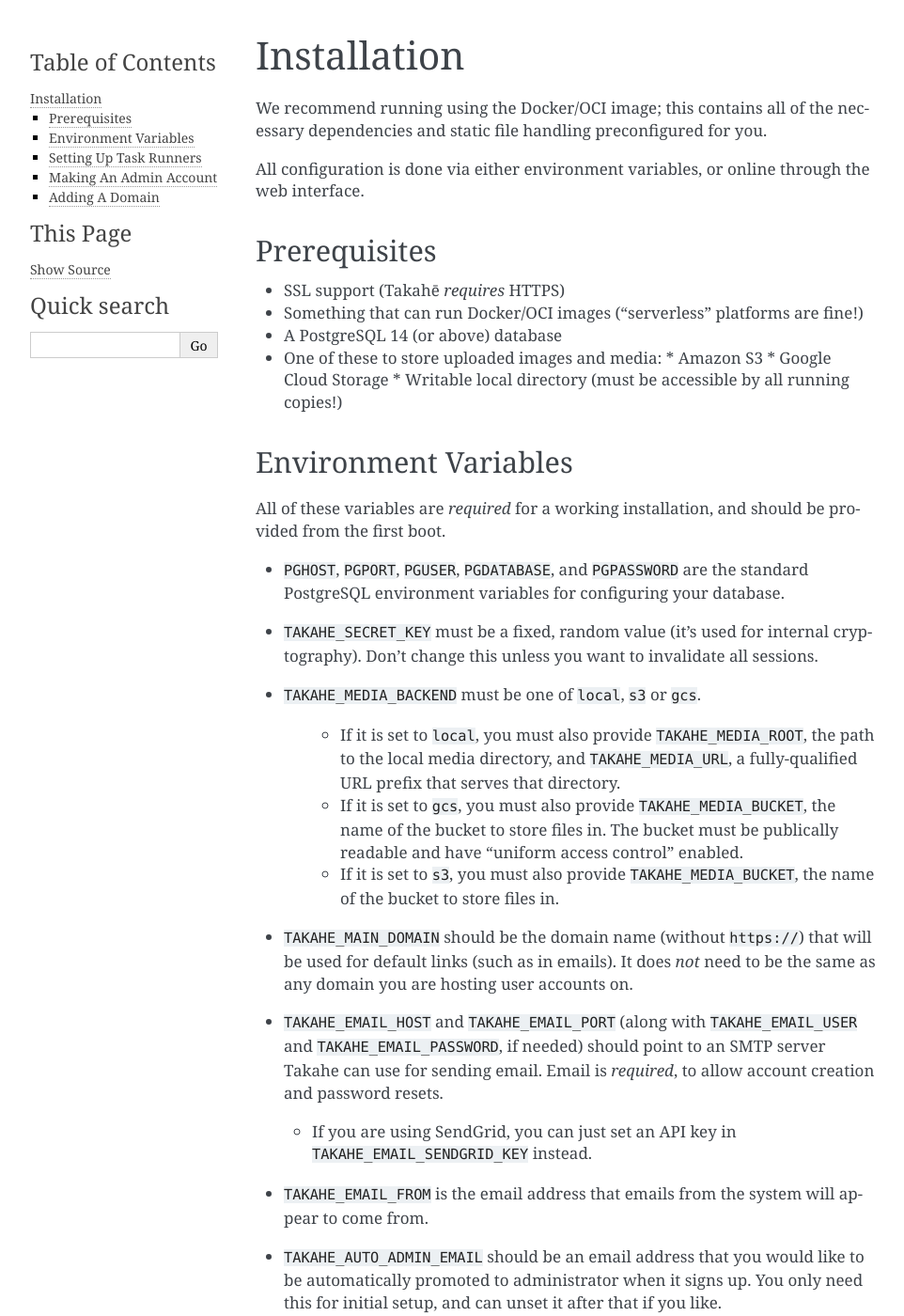
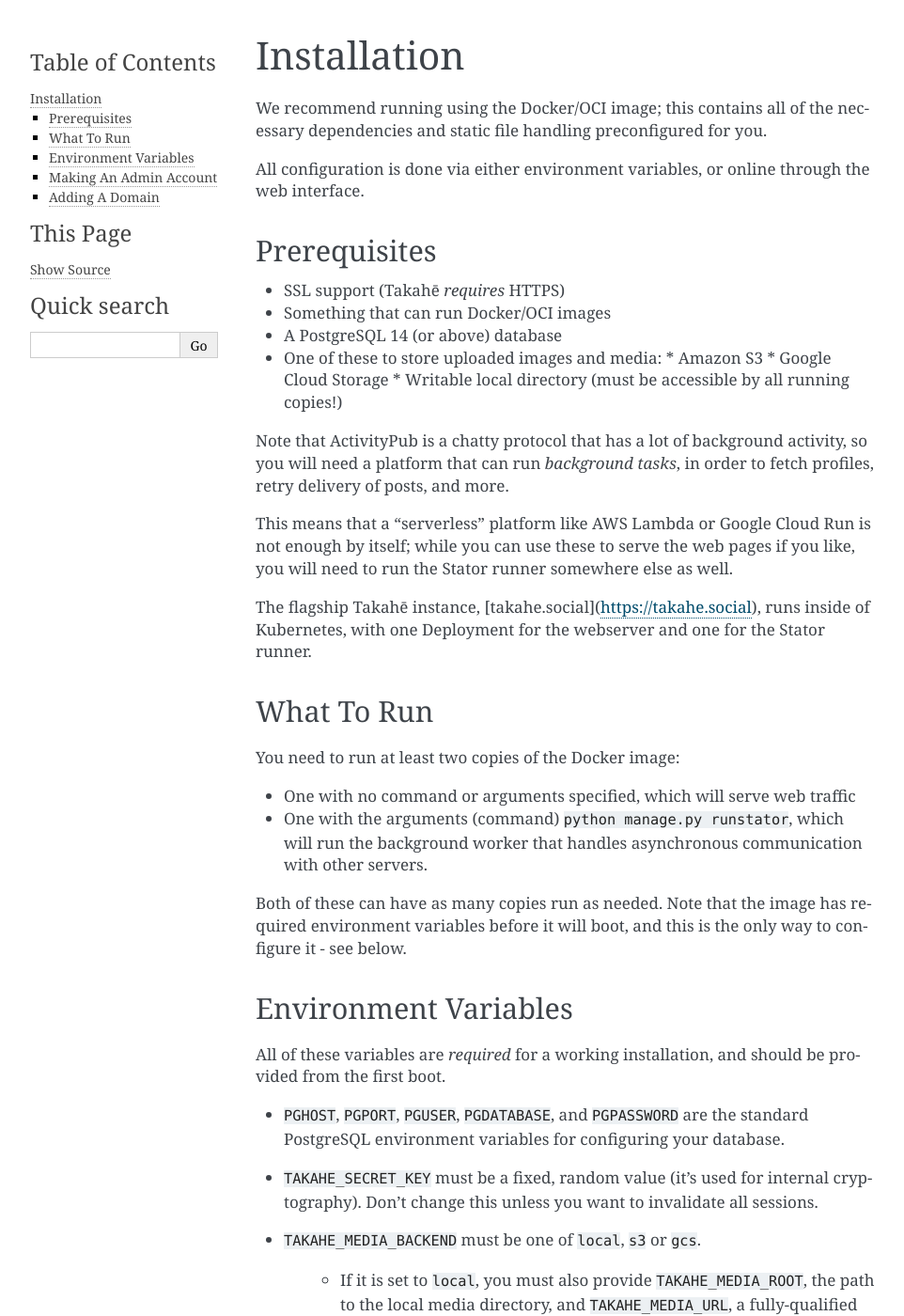
Before and after one commit to jointakahe/takahe, a Sphinx documentation site: the page built from docs/installation.rst, in a window 1280 px wide and 1400 px high. Shown: the whole window at 94% size, without its empty margins (148-1110 px from the left). Built offline with Sphinx 7.4.7, drawn with Linux system fonts in a browser that asks for light colours; some of the changed text lies outside the part shown.

Commit message:
More docs setup

```diff
--- a/docs/installation.rst
+++ b/docs/installation.rst
@@ -12,12 +12,39 @@
 -------------
 
 * SSL support (Takahē *requires* HTTPS)
-* Something that can run Docker/OCI images ("serverless" platforms are fine!)
+* Something that can run Docker/OCI images
 * A PostgreSQL 14 (or above) database
 * One of these to store uploaded images and media:
   * Amazon S3
   * Google Cloud Storage
   * Writable local directory (must be accessible by all running copies!)
+
+Note that ActivityPub is a chatty protocol that has a lot of background
+activity, so you will need a platform that can run *background tasks*, in
+order to fetch profiles, retry delivery of posts, and more.
+
+This means that a "serverless" platform like AWS Lambda or Google Cloud Run is
+not enough by itself; while you can use these to serve the web pages if you
+like, you will need to run the Stator runner somewhere else as well.
+
+The flagship Takahē instance, [takahe.social](https://takahe.social), runs
+inside of Kubernetes, with one Deployment for the webserver and one for the
+Stator runner.
+
+
+What To Run
+-----------
+
+You need to run at least two copies of the Docker image:
+
+* One with no command or arguments specified, which will serve web traffic
+* One with the arguments (command) ``python manage.py runstator``, which will
+  run the background worker that handles asynchronous communication with other
+  servers.
+
+Both of these can have as many copies run as needed. Note that the image has
+required environment variables before it will boot, and this is the only way
+to configure it - see below.
 
 
 Environment Variables
@@ -76,25 +103,6 @@
   should get them.
 
 
-Setting Up Task Runners
------------------------
-
-Takahe is designed to not require a continuously-running background worker;
-instead, you can trigger the "Stator Runner" (our internal task system) either
-via a periodic admin command or via a periodic hit to a URL (which is useful
-if you are on "serverless" hosting that does not allow background tasks).
-
-To use the URL method, configure something to hit
-``/.stator/runner/?token=ABCDEF`` every 60 seconds. You can do this less often
-if you don't mind delays in content and profiles being fetched, or more often
-if you are under increased load. The value of the token should be the same
-as what you set for ``TAKAHE_STATOR_TOKEN``.
-
-Alternatively, you can set up ``python manage.py runstator`` to run in the
-Docker image with the same time interval. We still recommend setting
-``TAKAHE_STATOR_TOKEN`` in this case so nobody else can trigger it from a URL.
-
-
 Making An Admin Account
 -----------------------
 
@@ -109,6 +117,9 @@
 fix them and then follow the "reset my password" flow on the login screen, and
 you'll get another password reset email that you can use.
 
+If you have shell access to the Docker image and would rather use that, you
+can run ``python3 manage.py createsuperuser`` instead and follow the prompts.
+
 
 Adding A Domain
 ---------------
@@ -116,5 +127,5 @@
 When you login you'll be greeted with the "make an identity" screen, but you
 won't be able to as you will have no domains yet.
 
-You should navigate directly to ``/admin/domains/`` and make one, and then
-you will be able to create an identity.
+You should select the "Domains" link in the sidebar and create one, and then
+you will be able to make your first identity.
--- /dev/null
+++ b/docs/requirements.txt
@@ -0,0 +1 @@
+sphinx~=5.3.0
--- a/requirements.txt
+++ b/requirements.txt
@@ -13,3 +13,4 @@
 django-htmx~=1.13.0
 django-storages[google,boto3]~=1.13.1
 whitenoise~=6.2.0
+sphinx~=5.3.0
```
Also changed, not shown: .readthedocs.yaml (added), 2 other files.
